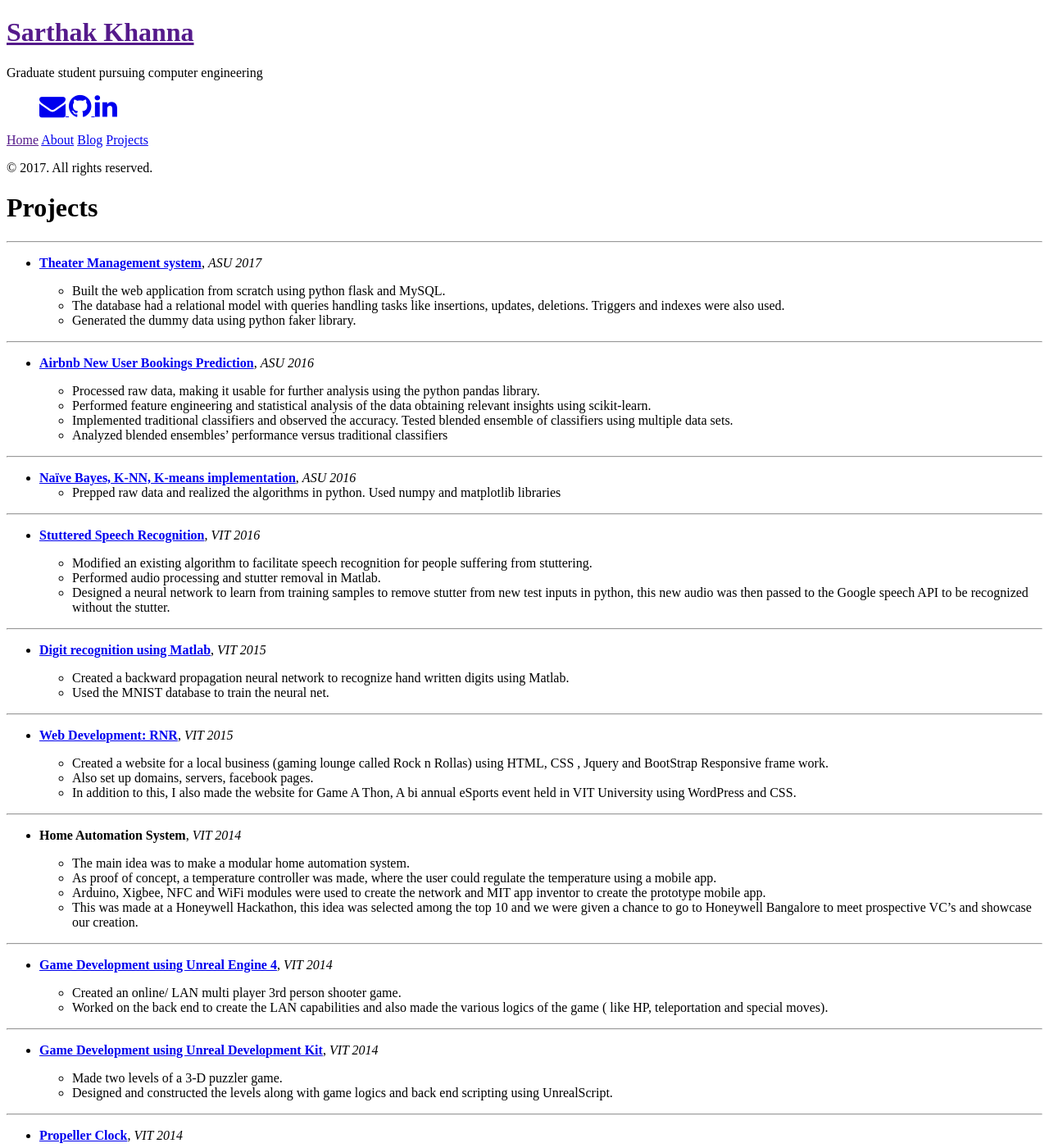
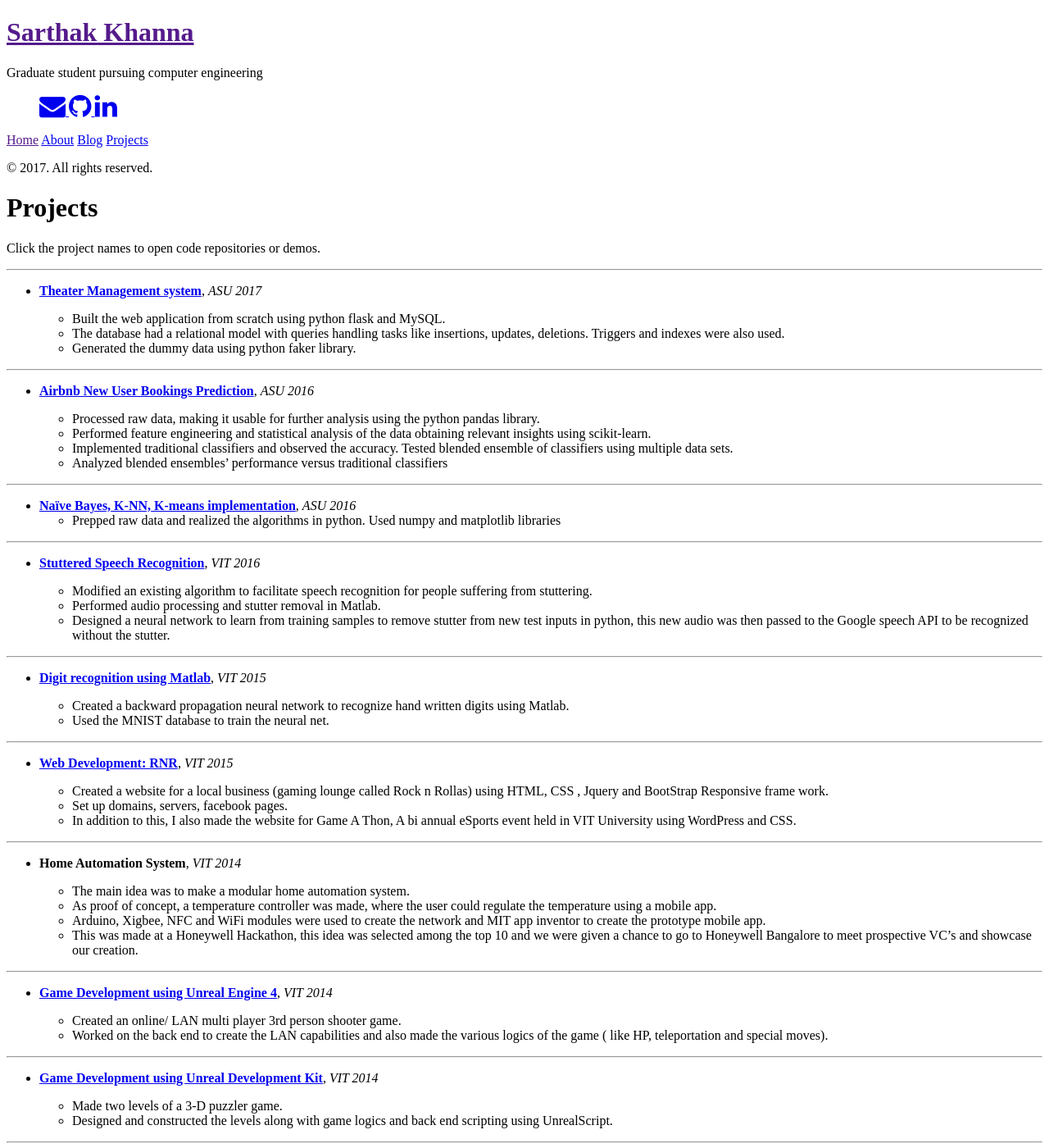
Before and after one commit to khannasarthak/khannasarthak.github.io, a Jekyll site: the page built from projects.md, in a window 1280 px wide and 1400 px high. Shown: the whole window at 82% size. Built offline with Jekyll 4.4.1, drawn with Linux system fonts in a browser that asks for light colours; nearby versions of some CDN libraries.

Commit message:
added intro
test

```diff
--- a/projects.md
+++ b/projects.md
@@ -2,6 +2,8 @@
 layout: page
 title: Projects
 ---
+
+Click the project names to open code repositories or demos.
 
 ---
 * [**Theater Management system**](https://github.com/khannasarthak/DMProject){:target="_blank"}, *ASU 2017*
@@ -39,7 +41,7 @@ title: Projects
 * [**Web Development: RNR**](https://github.com/khannasarthak/RNRwebsite){:target="_blank"}, *VIT 2015*
 
    * Created a website for a local business (gaming lounge called Rock n Rollas) using HTML, CSS , Jquery and BootStrap Responsive frame work.
-   * Also set up domains, servers, facebook pages.
+   * Set up domains, servers, facebook pages.
    * In addition to this, I also made the website for Game A Thon, A bi annual eSports event held in VIT University using WordPress and CSS.
 
 ---
```
